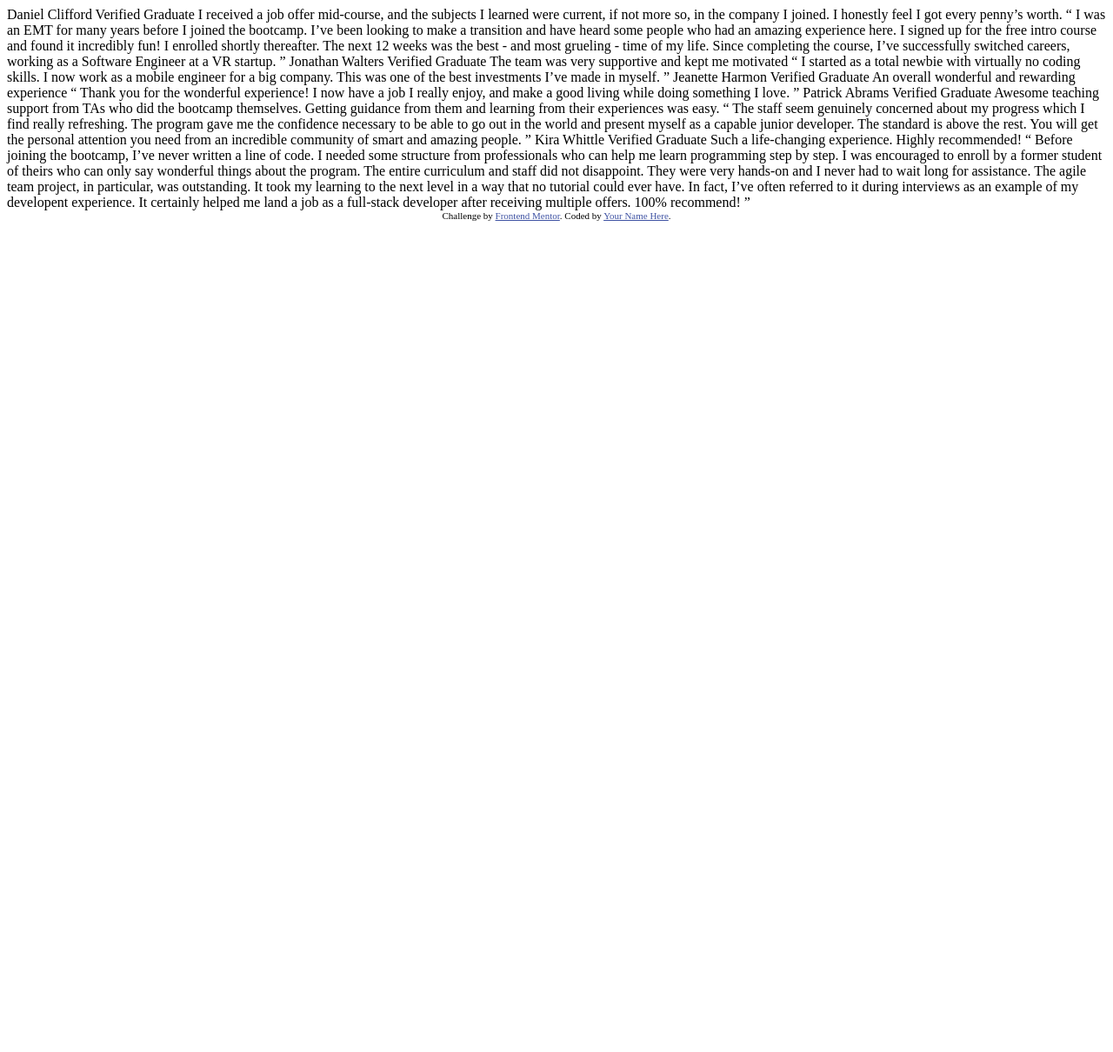
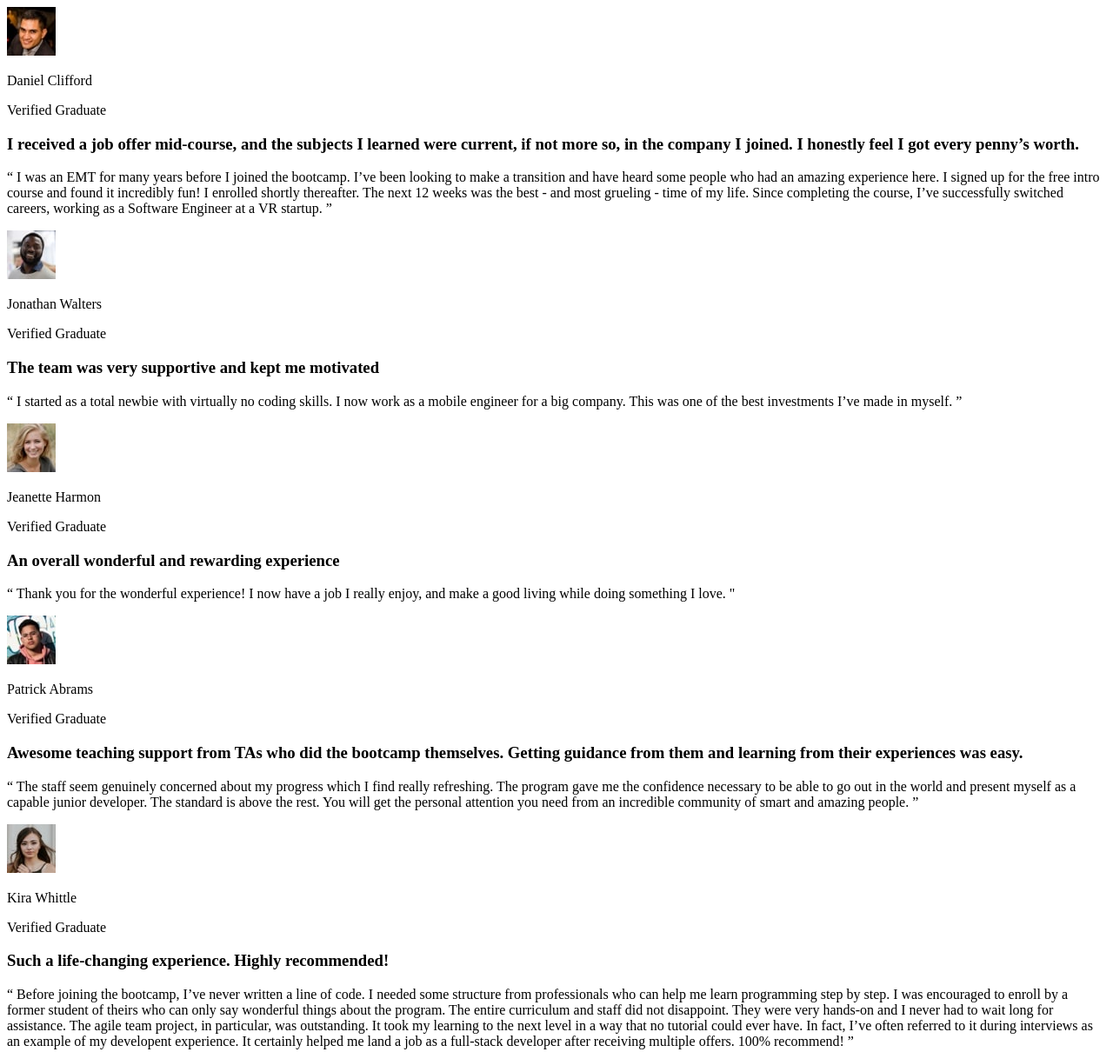
Before and after one commit to SanjayB06/testimonials-grid, a plain HTML site: page index.html in a window 1280 px wide. Shown: the top 1210 px of the page at 87% size. Before the commit the page ends 800 px from the top, so only its background shows below. Drawn offline with Linux system fonts and the light colour scheme.

Commit message:
html markup

```diff
--- a/index.html
+++ b/index.html
@@ -15,59 +15,83 @@
   </style>
 </head>
 <body>
-  Daniel Clifford
-  Verified Graduate
-
-  I received a job offer mid-course, and the subjects I learned were current, if not more so,
-  in the company I joined. I honestly feel I got every penny’s worth.
-
-  “ I was an EMT for many years before I joined the bootcamp. I’ve been looking to make a
+  <div class="container">
+    <div class="testimonial" id="Daniel">
+      <div class="author">
+        <img class="profile-pic" src="images/image-daniel.jpg" alt="Daniel Clifford">
+        <div class="text">
+          <p class="name">Daniel Clifford</p>
+          <p class="verified">Verified Graduate</p>
+        </div>
+      </div>
+      <h3>  I received a job offer mid-course, and the subjects I learned were current, if not more so,
+        in the company I joined. I honestly feel I got every penny’s worth.</h3>
+      <p class="response">“ I was an EMT for many years before I joined the bootcamp. I’ve been looking to make a
         transition and have heard some people who had an amazing experience here. I signed up
         for the free intro course and found it incredibly fun! I enrolled shortly thereafter.
         The next 12 weeks was the best - and most grueling - time of my life. Since completing
-  the course, I’ve successfully switched careers, working as a Software Engineer at a VR startup. ”
-
-  Jonathan Walters
-  Verified Graduate
-
-  The team was very supportive and kept me motivated
-
-  “ I started as a total newbie with virtually no coding skills. I now work as a mobile engineer
+        the course, I’ve successfully switched careers, working as a Software Engineer at a VR startup. ”</p>
+    </div>
+    <div class="testimonial" id="Jonathan">
+      <div class="author">
+        <img class="profile-pic" src="images/image-jonathan.jpg" alt="Jonathan Walters">
+        <div class="text">
+          <p class="name">Jonathan Walters</p>
+          <p class="verified">Verified Graduate</p>
+        </div>
+      </div>
+      <h3>    The team was very supportive and kept me motivated</h3>
+      <p class="response">“ I started as a total newbie with virtually no coding skills. I now work as a mobile engineer
         for a big company. This was one of the best investments I’ve made in myself. ”
-
-  Jeanette Harmon
-  Verified Graduate
-
-  An overall wonderful and rewarding experience
-
-  “ Thank you for the wonderful experience! I now have a job I really enjoy, and make a good living
-  while doing something I love. ”
-
-  Patrick Abrams
-  Verified Graduate
-
-  Awesome teaching support from TAs who did the bootcamp themselves. Getting guidance from them and
-  learning from their experiences was easy.
-
-  “ The staff seem genuinely concerned about my progress which I find really refreshing. The program
+      </p>
+    </div>
+    <div class="testimonial" id="Jeanette">
+      <div class="author">
+        <img class="profile-pic" src="images/image-jeanette.jpg" alt="Jeanette Harmon">
+        <div class="text">
+          <p class="name">Jeanette Harmon</p>
+          <p class="verified">Verified Graduate</p>
+        </div>
+      </div>
+      <h3>An overall wonderful and rewarding experience</h3>
+      <p class="response">  “ Thank you for the wonderful experience! I now have a job I really enjoy, and make a good living
+        while doing something I love. "</p>
+    </div>
+    <div class="testimonial" id="Patrick">
+      <div class="author">
+        <img class="profile-pic" src="images/image-patrick.jpg" alt="Patrick Abrams">
+        <div class="text">
+          <p class="name">Patrick Abrams</p>
+          <p class="verified">Verified Graduate</p>
+        </div>
+      </div>
+      <h3>    Awesome teaching support from TAs who did the bootcamp themselves. Getting guidance from them and
+        learning from their experiences was easy.</h3>
+      <p class="response">  “ The staff seem genuinely concerned about my progress which I find really refreshing. The program
         gave me the confidence necessary to be able to go out in the world and present myself as a capable
         junior developer. The standard is above the rest. You will get the personal attention you need from
-  an incredible community of smart and amazing people. ”
-
-  Kira Whittle
-  Verified Graduate
-
-  Such a life-changing experience. Highly recommended!
-
-  “ Before joining the bootcamp, I’ve never written a line of code. I needed some structure from
+        an incredible community of smart and amazing people. ”</p>
+    </div>
+    <div class="testimonial" id="Kira">
+      <div class="author">
+        <img class="profile-pic" src="images/image-kira.jpg" alt="Kira Whittle">
+        <div class="text">
+          <p class="name">Kira Whittle</p>
+          <p class="verified">Verified Graduate</p>
+        </div>
+      </div>
+      <h3>   Such a life-changing experience. Highly recommended!</h3>
+      <p class="response">  “ Before joining the bootcamp, I’ve never written a line of code. I needed some structure from
         professionals who can help me learn programming step by step. I was encouraged to enroll by a former
         student of theirs who can only say wonderful things about the program. The entire curriculum and staff
         did not disappoint. They were very hands-on and I never had to wait long for assistance. The agile team
         project, in particular, was outstanding. It took my learning to the next level in a way that no tutorial
         could ever have. In fact, I’ve often referred to it during interviews as an example of my developent
         experience. It certainly helped me land a job as a full-stack developer after receiving multiple offers.
-  100% recommend! ”
+        100% recommend! ”</p>
+    </div>
 
+  </div>
   <div class="attribution">
     Challenge by <a href="https://www.frontendmentor.io?ref=challenge" target="_blank">Frontend Mentor</a>.
     Coded by <a href="#">Your Name Here</a>.
```
Lines whose indentation alone changed are shown as unchanged.
